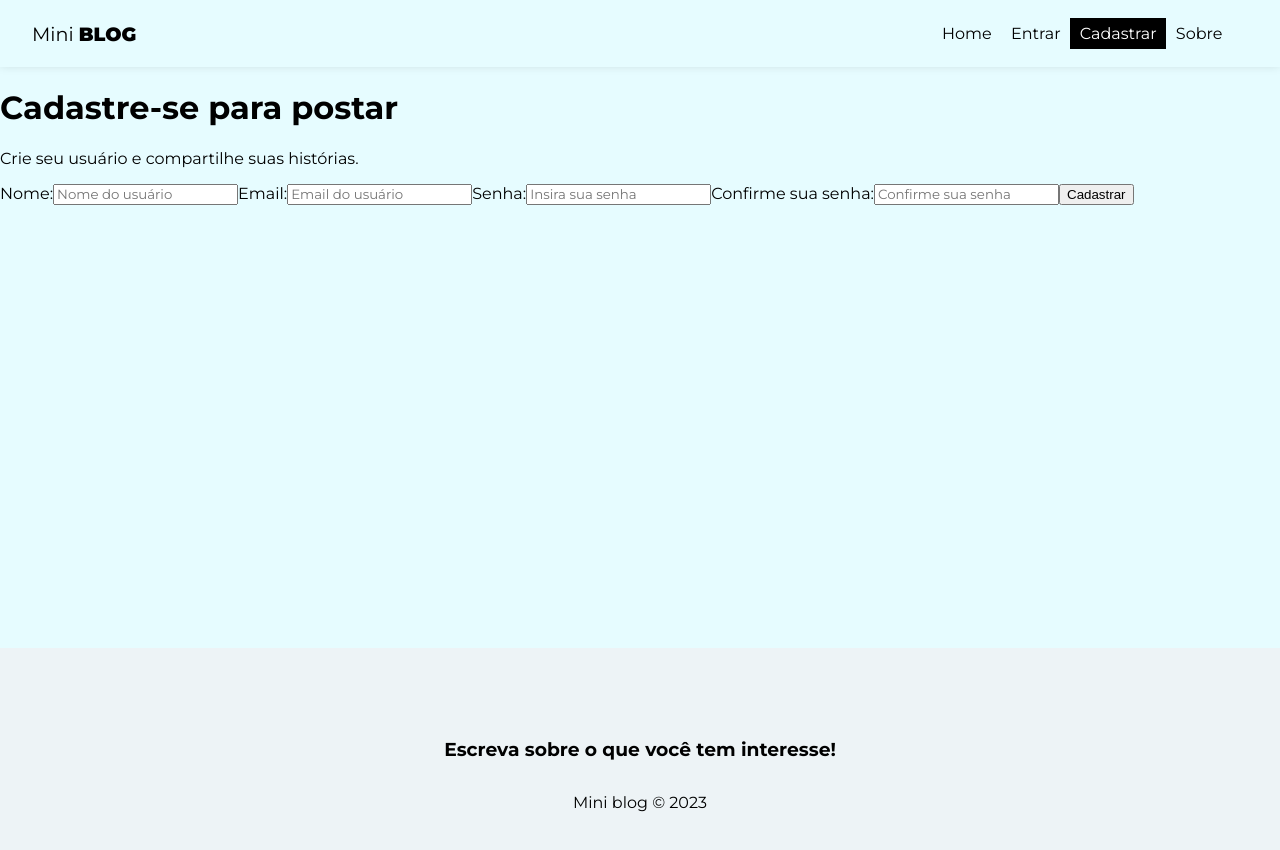
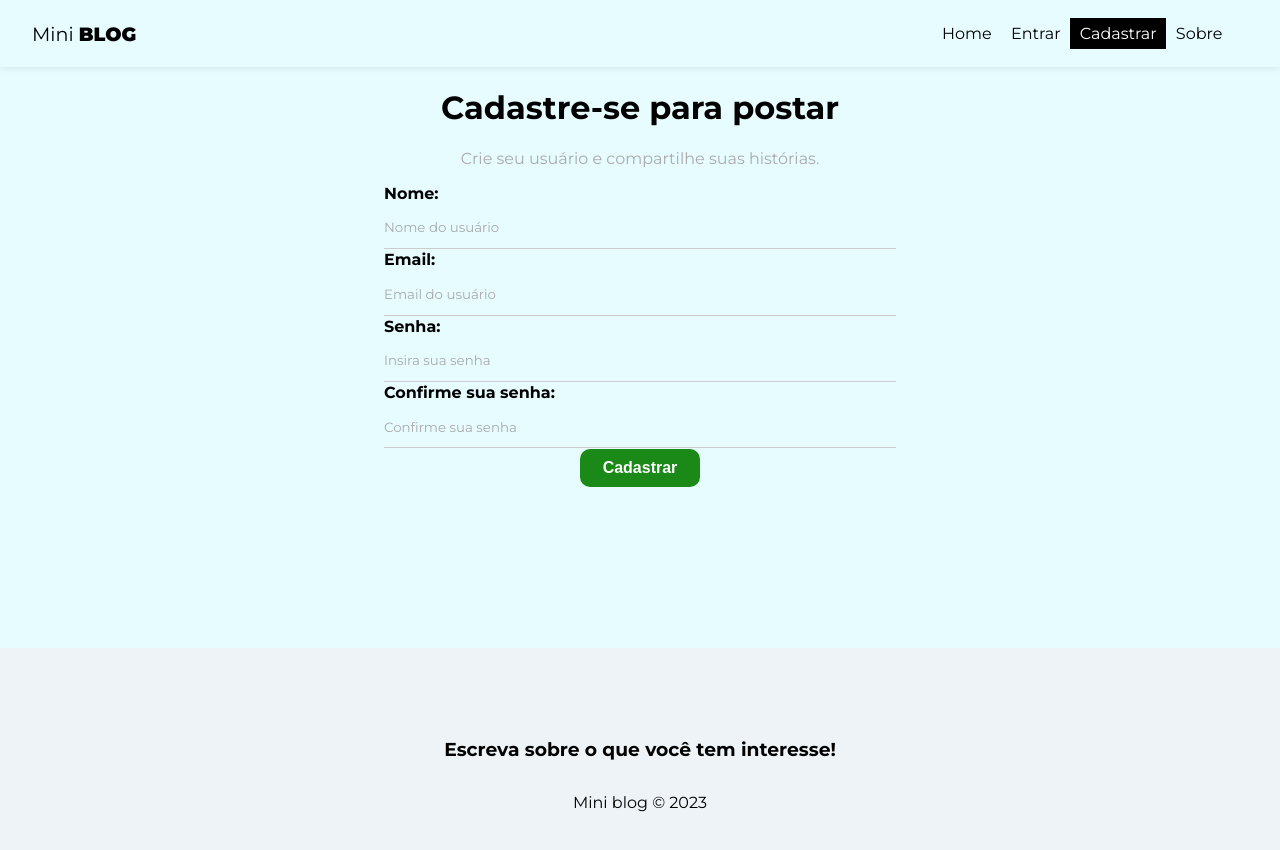
Before and after one commit to matheusvleite/mini-blog, a React (Create React App) app: page /register in a window 1280 px wide. Shown: the top 850 px of the page. Built offline with nearby package versions, Linux system fonts and the light colour scheme.

Commit message:
CSS do formulário

```diff
--- a/src/index.css
+++ b/src/index.css
@@ -8,6 +8,7 @@
 input::placeholder,
 textarea::placeholder {
   font-family: 'Montserrat', sans-serif;
+  color: #aaa;
 }
 
 input:focus,
@@ -31,3 +32,81 @@
 nav button:hover {
   color: #bbb;
 }
+
+/* Form styles */
+
+form {
+  max-width: 40%;
+  margin: 0 auto;
+}
+
+label {
+  display: flex;
+  flex-direction: column;
+  margin-bottom: 1px;
+}
+
+label span {
+  margin-bottom: .3rem;
+  font-weight: bold;
+  text-align: left;
+}
+
+input,
+textarea {
+  box-sizing: border-box;
+  border: none;
+  border-bottom: 1px solid #CCC;
+  padding: .8rem 0;
+  background-color: transparent;
+}
+
+.btn {
+  background-color: #1a8918;
+  color: #fff;
+  text-align: center;
+  cursor: pointer;
+  border-radius: 10px;
+  width: 120px;
+  font-weight: bold;
+  border: none;
+  padding: 10px 15px;
+  font-size: 1rem;
+}
+
+.btn.btn-dark {
+  background-color: #000;
+  border-radius: 0;
+}
+
+.btn.btn-outline {
+  background-color: transparent;
+  border-radius: 0;
+  color: #000;
+  border: 1px solid #000;
+  padding: 7px 30px;
+}
+
+.btn:hover {
+  background-color: #0f730c;
+}
+
+.btn.btn-outline:hover {
+  background-color: #000;
+}
+
+.btn.btn-danger:hover {
+  background-color: #dc3545;
+}
+
+button[disabled] {
+  background-color: #AAA;
+}
+
+.container .error {
+  color: #721c24;
+  background-color: #f8d7da;
+  border: 1px solid #f5c6cb;
+  padding: 5px;
+  border-radius: 5px;
+}
--- a/src/pages/Register/Register.js
+++ b/src/pages/Register/Register.js
@@ -4,7 +4,7 @@
 
 const Register = () => {
     return (
-        <div>
+        <div className={styles.register}>
             <h1>Cadastre-se para postar</h1>
             <p>Crie seu usuário e compartilhe suas histórias.</p>
             <form>
```
